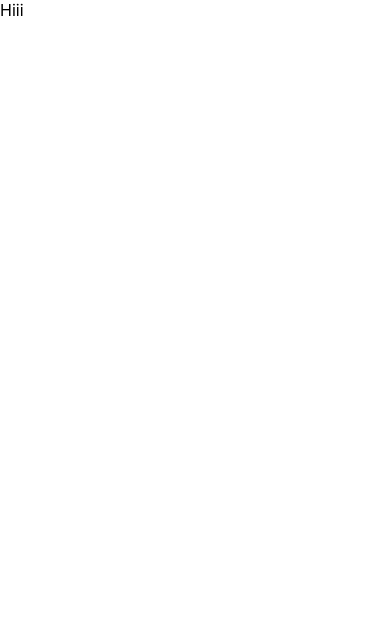
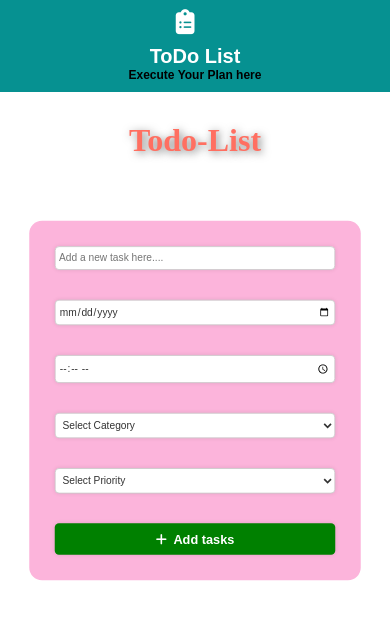
Before and after one commit to Kasun-Sanjeewa/simple_todo_webapplication, a React (Create React App) app: page / in a window 390 px wide. Shown: the top 620 px of the page. Built offline with nearby package versions, Linux system fonts and the light colour scheme.

Commit message:
Frontend Finished

```diff
--- a/public/index.html
+++ b/public/index.html
@@ -1,15 +1,16 @@
 <!DOCTYPE html>
 <html lang="en">
+
 <head>
   <meta charset="utf-8" />
   <link rel="icon" href="%PUBLIC_URL%/favicon.ico" />
   <meta name="viewport" content="width=device-width, initial-scale=1" />
   <meta name="theme-color" content="#000000" />
-    <meta
-      name="description"
-      content="Web site created using create-react-app"
-    />
+  <meta name="description" content="Web site created using create-react-app" />
   <link rel="apple-touch-icon" href="%PUBLIC_URL%/logo192.png" />
+  <link rel="stylesheet" href="https://cdnjs.cloudflare.com/ajax/libs/font-awesome/6.7.1/css/all.min.css"
+    integrity="sha512-5Hs3dF2AEPkpNAR7UiOHba+lRSJNeM2ECkwxUIxC1Q/FLycGTbNapWXB4tP889k5T5Ju8fs4b1P5z/iB4nMfSQ=="
+    crossorigin="anonymous" referrerpolicy="no-referrer" />
   <!--
       manifest.json provides metadata used when your web app is installed on a
       user's mobile device or desktop. See https://developers.google.com/web/fundamentals/web-app-manifest/
@@ -26,6 +27,7 @@
     -->
   <title>React App</title>
 </head>
+
 <body>
   <noscript>You need to enable JavaScript to run this app.</noscript>
   <div id="root"></div>
@@ -40,4 +42,5 @@
       To create a production bundle, use `npm run build` or `yarn build`.
     -->
 </body>
+
 </html>
--- a/src/App.js
+++ b/src/App.js
@@ -1,9 +1,12 @@
 
 import './App.css';
+import TodoList from './Components/TodoList';
 
 function App() {
   return (
-    <div>Hiii</div>
+    <div>
+      <TodoList />
+    </div>
   );
 }
 
--- /dev/null
+++ b/src/Components/ToDoList.css
@@ -0,0 +1,269 @@
+* {
+    margin: 0;
+    padding: 0;
+    font-family: Arial, Helvetica, sans-serif;
+}
+
+.nav-bar {
+    background-color: rgb(6, 145, 145);
+    padding: 50px 35px;
+    display: flex;
+}
+
+.logo {
+    display: flex;
+    align-items: center;
+    justify-content: center;
+    margin-right: 20px;
+    font-size: 50px;
+    color: #ffffff;
+}
+
+
+h1 {
+    color: #ffffff;
+    font-size: 35px;
+}
+
+p {
+    font-weight: bold;
+}
+
+
+.container {
+    background-color: rgb(252, 180, 219);
+    padding: 20px 25px;
+    max-width: 1000px;
+    border-radius: 15px;
+    align-items: center;
+    justify-content: center;
+    margin-left: auto;
+    margin-right: auto;
+    scale: 85%;
+}
+
+.subtitle {
+    font-family: 'Londrina Outline', cursive;
+    font-size: 4rem;
+    color: #ff6f61;
+    text-shadow: 2px 2px 8px rgba(0, 0, 0, 0.5);
+    text-align: center;
+    margin: 30px 0;
+    animation: fadeIn 1s ease-in-out;
+}
+
+@keyframes fadeIn {
+    from {
+        opacity: 0;
+        transform: translateY(-20px);
+    }
+
+    to {
+        opacity: 1;
+        transform: translateY(0);
+    }
+}
+
+
+
+.js-name-input,
+.js-date-input,
+.js-time-input,
+.js-category-input,
+.js-priority-input,
+.js-add-button,
+.js-cancel-button {
+    font-size: 15px;
+    padding: 10px 7px;
+    /*Added*/
+    border: 1px solid #ccc;
+    border-radius: 5px;
+    background-color: #fff;
+    color: #333;
+    outline: none;
+    box-shadow: 0 0 5px rgba(0, 0, 0, 0.1);
+    cursor: pointer;
+}
+
+
+.js-date-input:hover,
+.js-time-input:hover {
+    cursor: pointer;
+    font-weight: bold;
+}
+
+.js-add-grid {
+    display: grid;
+    grid-template-columns: 2fr 1fr 1fr 1fr 1fr 1fr;
+    gap: 10px;
+    row-gap: 1rem;
+    background-color: transparent;
+    padding: 20px;
+    border-radius: 8px;
+    /*Added*/
+}
+
+.js-actions-wrapper {
+    display: flex;
+    justify-content: center;
+    gap: 1rem;
+    grid-row: auto;
+    grid-column: auto;
+}
+
+.js-add-button,
+.js-cancel-button {
+    background-color: green;
+    color: white;
+    border: none;
+    font-weight: bold;
+    cursor: pointer;
+    transition: background-color 0.3s ease;
+    display: flex;
+    align-items: center;
+    justify-content: center;
+}
+
+.js-add-button:hover {
+    background-color: darkgreen;
+}
+
+.js-cancel-button {
+    background-color: #ff0000;
+}
+
+.js-cancel-button:hover {
+    background-color: #8b0000;
+}
+
+
+
+@media screen and (max-width: 768px) {
+
+    /* Navbar adjustments for mobile */
+    .nav-bar {
+        flex-direction: column;
+        /* Stack items vertically */
+        align-items: center;
+        text-align: center;
+        padding: 15px 10px;
+        /* Reduced padding */
+    }
+
+    .logo {
+        font-size: 30px;
+        /* Adjusted logo size for mobile */
+        margin-bottom: 10px;
+    }
+
+    h1 {
+        font-size: 25px;
+        /* Smaller header for mobile */
+    }
+
+    p {
+        font-size: 14px;
+        /* Reduced paragraph size */
+    }
+
+    /* Container adjustments */
+    .container {
+        max-width: 90%;
+        /* Container width for smaller screens */
+        padding: 15px 10px;
+        /* Adjust padding for better spacing */
+        /* Reduced top margin for compact layout */
+    }
+
+    /* Subtitle styling for smaller screens */
+    .subtitle {
+        font-size: 2.5rem;
+        /* Adjust subtitle size */
+    }
+
+    /* Input and button grid adjustments */
+    .js-add-grid {
+        grid-template-columns: 1fr;
+        /* Single-column layout */
+        gap: 10px;
+        /* Reduced gap between items */
+    }
+
+    .js-name-input,
+    .js-date-input,
+    .js-time-input,
+    .js-category-input,
+    .js-priority-input {
+        font-size: 14px;
+        /* Adjust font size for mobile */
+        padding: 8px 6px;
+        /* Compact padding */
+    }
+
+    /* Actions wrapper adjustments */
+    .js-actions-wrapper {
+        flex-direction: column;
+        /* Stack buttons vertically */
+        gap: 0.5rem;
+    }
+
+    .js-add-button,
+    .js-cancel-button {
+        width: 100%;
+        /* Full-width buttons for mobile */
+    }
+}
+
+@media screen and (max-width: 480px) {
+
+    /* Navbar adjustments for very small screens */
+    .nav-bar {
+        padding: 10px 5px;
+        /* Further reduced padding */
+    }
+
+    .logo {
+        font-size: 25px;
+        /* Smaller logo for narrow screens */
+    }
+
+    h1 {
+        font-size: 20px;
+    }
+
+    p {
+        font-size: 12px;
+    }
+
+    /* Container adjustments */
+    .container {
+        padding: 10px;
+        /* Compact padding */
+        max-width: 95%;
+    }
+
+    .subtitle {
+        font-size: 2rem;
+        /* Smaller subtitle font */
+    }
+
+    /* Input field adjustments for narrow screens */
+    .js-name-input,
+    .js-date-input,
+    .js-time-input,
+    .js-category-input,
+    .js-priority-input {
+        font-size: 12px;
+        /* Compact font size */
+        padding: 6px 4px;
+    }
+
+    .js-add-grid {
+        gap: 35px;
+        /* Further reduced gap */
+    }
+
+    .js-actions-wrapper {
+        gap: 0.3rem;
+    }
+}
--- /dev/null
+++ b/src/Components/TodoList.js
@@ -0,0 +1,51 @@
+import React from 'react';
+import './ToDoList.css'
+
+export default function TodoList() {
+    return (
+        <>
+            <div className='nav-bar'>
+                <div className='logo'>
+                    <i class="fa-solid fa-clipboard-list" />
+                </div>
+                <div>
+                    <h1>ToDo List</h1>
+                    <p>Execute Your Plan here</p>
+                </div>
+            </div>
+            <h1 className="subtitle">Todo-List</h1>
+
+            <div class="container">
+                <div class="js-add-grid" id="add-todo">
+                    <input
+                        type="text"
+                        placeholder="Add a new task here...."
+                        class="js-name-input"
+                    />
+
+                    <input type="date" class="js-date-input" min="" />
+                    <input type="time" class="js-time-input" />
+                    <select class="js-category-input">
+                        <option value="">Select Category</option>
+                        <option value="work">Work</option>
+                        <option value="personal">Personal</option>
+                        <option value="shopping">Shopping</option>
+                        <option value="other">Other</option>
+                    </select>
+                    <select class="js-priority-input">
+                        <option value="">Select Priority</option>
+                        <option value="high">High</option>
+                        <option value="medium">Medium</option>
+                        <option value="low">Low</option>
+                    </select>
+                    <div class="js-actions-wrapper">
+                        <button class="js-add-button" title="Add tasks">
+                            <i class="fa-solid fa-add"></i> &nbsp; Add tasks
+                        </button>
+
+                    </div>
+                </div>
+            </div>
+        </>
+    )
+}
--- a/src/index.css
+++ b/src/index.css
@@ -1,13 +1,4 @@
-body {
+* {
   margin: 0;
-  font-family: -apple-system, BlinkMacSystemFont, 'Segoe UI', 'Roboto', 'Oxygen',
-    'Ubuntu', 'Cantarell', 'Fira Sans', 'Droid Sans', 'Helvetica Neue',
-    sans-serif;
-  -webkit-font-smoothing: antialiased;
-  -moz-osx-font-smoothing: grayscale;
+  padding: 0;
 }
-
-code {
-  font-family: source-code-pro, Menlo, Monaco, Consolas, 'Courier New',
-    monospace;
-}
```
Lines whose indentation alone changed are shown as unchanged.
